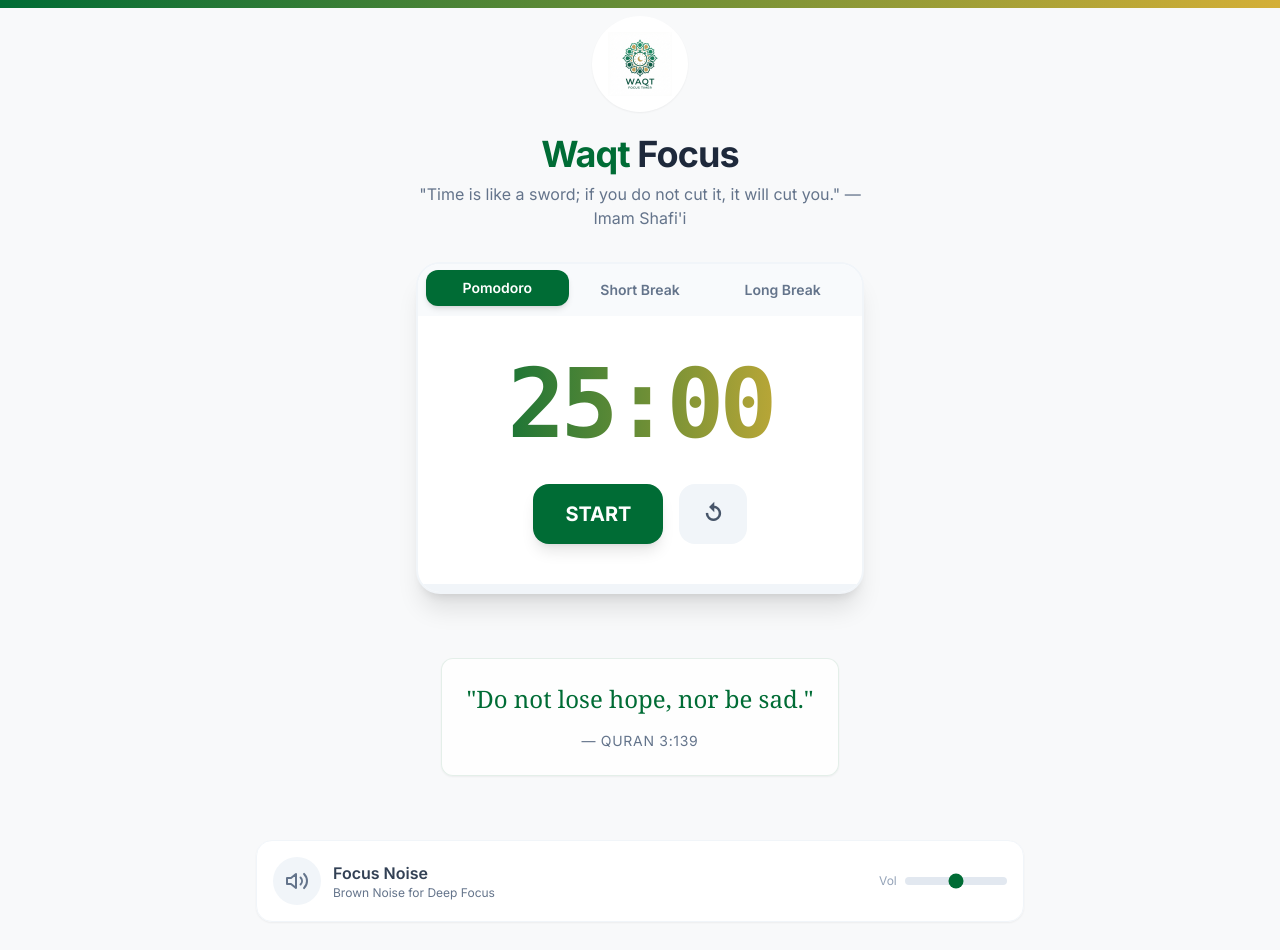
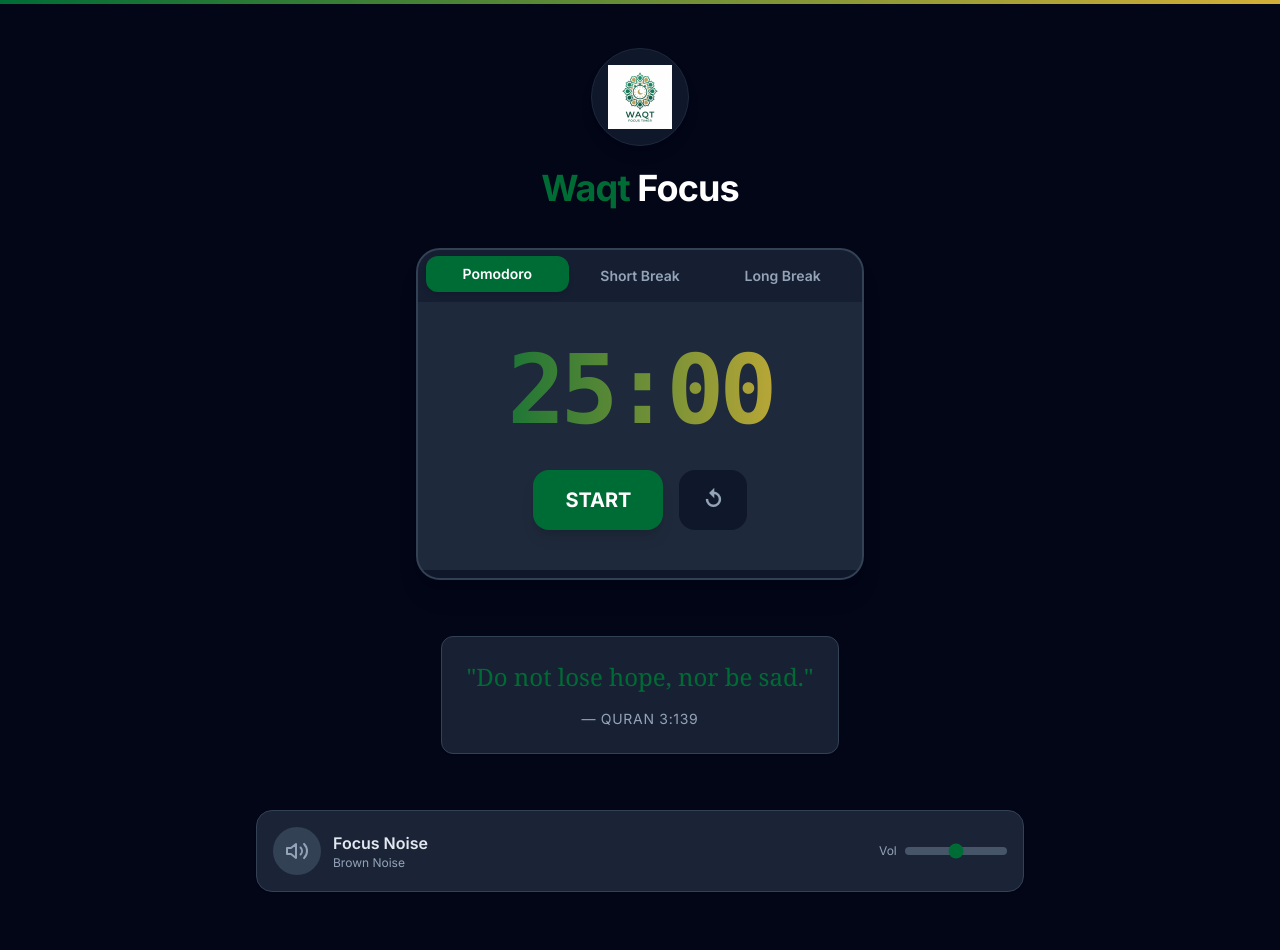
Before and after one commit to NabilPervez/podomopower, a React (Vite) app: page / in a window 1280 px wide. Shown: the top 950 px of the page. Built offline with nearby package versions, Linux system fonts and the light colour scheme; a web font is replaced by a local one.

Commit message:
Enhance UI with Dark Mode, reduce brown noise volume, and auto-play on timer start

```diff
--- a/src/App.jsx
+++ b/src/App.jsx
@@ -4,31 +4,38 @@ import QuoteDisplay from './components/QuoteDisplay'
 import SoundControl from './components/SoundControl'
 
 function App() {
+  const [isSoundPlaying, setIsSoundPlaying] = useState(false);
+
+  const handleTimerStart = () => {
+    setIsSoundPlaying(true);
+  };
+
+  const handleTimerStop = () => {
+    setIsSoundPlaying(false);
+  };
+
   return (
-    <div className="min-h-screen bg-off-white flex flex-col items-center justify-center p-4 relative overflow-hidden">
+    <div className="min-h-screen bg-slate-950 flex flex-col items-center justify-start p-4 pt-12 relative overflow-hidden">
 
       {/* Background Decor */}
-      <div className="absolute top-0 left-0 w-full h-2 bg-gradient-to-r from-islamic-green to-islamic-gold" />
+      <div className="absolute top-0 left-0 w-full h-1 bg-gradient-to-r from-islamic-green to-islamic-gold" />
 
       <header className="mb-8 text-center z-10">
-        <div className="inline-block p-4 rounded-full bg-white shadow-sm mb-4">
+        <div className="inline-block p-4 rounded-full bg-slate-900 shadow-lg border border-slate-800 mb-4">
           <img src="/pwa-192x192.png" alt="Logo" className="w-16 h-16 object-contain" />
         </div>
-        <h1 className="text-4xl font-bold text-slate-800 tracking-tight mb-2">
+        <h1 className="text-4xl font-bold text-white tracking-tight mb-2">
           <span className="text-islamic-green">Waqt</span> Focus
         </h1>
-        <p className="text-slate-500 max-w-md mx-auto">
-          "Time is like a sword; if you do not cut it, it will cut you." — Imam Shafi'i
-        </p>
       </header>
 
-      <main className="w-full max-w-3xl z-10 flex flex-col gap-8">
-        <Timer />
+      <main className="w-full max-w-3xl z-10 flex flex-col gap-6">
+        <Timer onTimerStart={handleTimerStart} onTimerStop={handleTimerStop} />
         <QuoteDisplay />
-        <SoundControl />
+        <SoundControl externalPlayingState={isSoundPlaying} onToggleExternal={setIsSoundPlaying} />
 
-        {/* Task List Placeholder or Features */}
-        <div className="text-center text-sm text-slate-400 mt-8">
+
+        <div className="text-center text-sm text-slate-500 mt-8">
           Designed to help you focus for the sake of Allah.
         </div>
       </main>
--- a/src/components/QuoteDisplay.jsx
+++ b/src/components/QuoteDisplay.jsx
@@ -11,17 +11,17 @@ export default function QuoteDisplay() {
         const interval = setInterval(() => {
             const nextQuote = quotes[Math.floor(Math.random() * quotes.length)];
             setQuote(nextQuote);
-        }, 60000); // Change quote every minute or on pomodoro complete potentially
+        }, 60000); // Change quote every minute
 
         return () => clearInterval(interval);
     }, []);
 
     return (
-        <div className="text-center p-6 bg-white/80 backdrop-blur-sm rounded-xl shadow-sm border border-islamic-green/10 max-w-2xl mx-auto my-8">
+        <div className="text-center p-6 bg-slate-800/80 backdrop-blur-sm rounded-xl shadow-sm border border-slate-700 max-w-2xl mx-auto my-8">
             <p className="text-xl md:text-2xl font-serif text-islamic-green mb-4 leading-relaxed">
                 "{quote.text}"
             </p>
-            <p className="text-sm text-slate-500 font-medium uppercase tracking-wider">
+            <p className="text-sm text-slate-400 font-medium uppercase tracking-wider">
                 — {quote.source}
             </p>
         </div>
--- a/src/components/SoundControl.jsx
+++ b/src/components/SoundControl.jsx
@@ -1,7 +1,11 @@
 import { useState, useEffect, useRef } from 'react';
 
-export default function SoundControl() {
-    const [isPlaying, setIsPlaying] = useState(false);
+export default function SoundControl({ externalPlayingState, onToggleExternal }) {
+    // If externalPlayingState is provided (from App/Timer usually), use it.
+    // Otherwise default to local state (though for this feature request it should be linked).
+    const [internalIsPlaying, setInternalIsPlaying] = useState(false);
+    const isPlaying = externalPlayingState !== undefined ? externalPlayingState : internalIsPlaying;
+
     const [volume, setVolume] = useState(0.5);
     const audioContextRef = useRef(null);
     const gainNodeRef = useRef(null);
@@ -37,9 +41,12 @@ export default function SoundControl() {
                 const output = e.outputBuffer.getChannelData(0);
                 for (let i = 0; i < bufferSize; i++) {
                     const white = Math.random() * 2 - 1;
+                    // Brown noise: integrate white noise
                     output[i] = (lastOut + (0.02 * white)) / 1.02;
                     lastOut = output[i];
-                    output[i] *= 3.5; // Compensate for gain
+                    // SIGNIFICANTLY REDUCED GAIN:
+                    // Previous was * 3.5. New is * 0.1 to be much quieter by default.
+                    output[i] *= 0.1;
                 }
             };
 
@@ -74,17 +81,21 @@ export default function SoundControl() {
     }, [volume]);
 
     const toggleSound = () => {
-        setIsPlaying(!isPlaying);
+        if (onToggleExternal) {
+            onToggleExternal(!isPlaying);
+        } else {
+            setInternalIsPlaying(!internalIsPlaying);
+        }
     };
 
     return (
-        <div className="bg-white/90 backdrop-blur rounded-2xl p-4 shadow-sm border border-slate-100 flex items-center justify-between gap-4">
+        <div className="bg-slate-800/90 backdrop-blur rounded-2xl p-4 shadow-sm border border-slate-700 flex items-center justify-between gap-4">
             <div className="flex items-center gap-3">
                 <button
                     onClick={toggleSound}
                     className={`p-3 rounded-full transition-colors ${isPlaying
                             ? 'bg-islamic-green text-white'
-                            : 'bg-slate-100 text-slate-500 hover:bg-slate-200'
+                            : 'bg-slate-700 text-slate-400 hover:bg-slate-600'
                         }`}
                     aria-label={isPlaying ? "Stop Brown Noise" : "Play Brown Noise"}
                 >
@@ -95,8 +106,8 @@ export default function SoundControl() {
                     )}
                 </button>
                 <div>
-                    <h3 className="font-semibold text-slate-700">Focus Noise</h3>
-                    <p className="text-xs text-slate-500">Brown Noise for Deep Focus</p>
+                    <h3 className="font-semibold text-slate-200">Focus Noise</h3>
+                    <p className="text-xs text-slate-400">Brown Noise</p>
                 </div>
             </div>
 
@@ -109,7 +120,7 @@ export default function SoundControl() {
                     step="0.01"
                     value={volume}
                     onChange={(e) => setVolume(parseFloat(e.target.value))}
-                    className="w-full h-2 bg-slate-200 rounded-lg appearance-none cursor-pointer accent-islamic-green"
+                    className="w-full h-2 bg-slate-600 rounded-lg appearance-none cursor-pointer accent-islamic-green"
                 />
             </div>
         </div>
--- a/src/components/Timer.jsx
+++ b/src/components/Timer.jsx
@@ -6,7 +6,7 @@ const MODES = {
     longBreak: { label: 'Long Break', time: 15 * 60, color: 'bg-blue-600' },
 };
 
-export default function Timer() {
+export default function Timer({ onTimerStart, onTimerStop }) {
     const [mode, setMode] = useState('pomodoro');
     const [timeLeft, setTimeLeft] = useState(MODES.pomodoro.time);
     const [isRunning, setIsRunning] = useState(false);
@@ -20,6 +20,8 @@ export default function Timer() {
             }, 1000);
         } else if (timeLeft === 0) {
             setIsRunning(false);
+            onTimerStop && onTimerStop(); // Notify stop
+
             // Play sound or notify
             if (Notification.permission === 'granted') {
                 new Notification("Time's up!", { body: `Your ${MODES[mode].label} session has finished.` });
@@ -39,14 +41,22 @@ export default function Timer() {
         setMode(newMode);
         setTimeLeft(MODES[newMode].time);
         setIsRunning(false);
+        onTimerStop && onTimerStop();
     };
 
     const toggleTimer = () => {
-        setIsRunning(!isRunning);
+        const nextState = !isRunning;
+        setIsRunning(nextState);
+        if (nextState) {
+            onTimerStart && onTimerStart();
+        } else {
+            onTimerStop && onTimerStop();
+        }
     };
 
     const resetTimer = () => {
         setIsRunning(false);
+        onTimerStop && onTimerStop();
         setTimeLeft(MODES[mode].time);
     };
 
@@ -59,15 +69,15 @@ export default function Timer() {
     const progress = ((MODES[mode].time - timeLeft) / MODES[mode].time) * 100;
 
     return (
-        <div className="w-full max-w-md mx-auto bg-white rounded-3xl shadow-xl overflow-hidden border-2 border-slate-100">
-            <div className="flex p-2 bg-slate-50 justify-between">
+        <div className="w-full max-w-md mx-auto bg-slate-800 rounded-3xl shadow-xl overflow-hidden border-2 border-slate-700">
+            <div className="flex p-2 bg-slate-900/50 justify-between">
                 {Object.keys(MODES).map((key) => (
                     <button
                         key={key}
                         onClick={() => switchMode(key)}
                         className={`flex-1 py-2 px-4 rounded-xl text-sm font-semibold transition-all duration-300 ${mode === key
                                 ? `${MODES[key].color} text-white shadow-md transform -translate-y-0.5`
-                                : 'text-slate-500 hover:bg-slate-200'
+                                : 'text-slate-400 hover:bg-slate-700 hover:text-slate-200'
                             }`}
                     >
                         {MODES[key].label}
@@ -88,7 +98,7 @@ export default function Timer() {
                 <div className="flex justify-center gap-4">
                     <button
                         onClick={toggleTimer}
-                        className={`px-8 py-4 rounded-2xl text-xl font-bold text-white shadow-lg transform active:scale-95 transition-all ${isRunning ? 'bg-slate-700 hover:bg-slate-800' : 'bg-islamic-green hover:bg-green-800'
+                        className={`px-8 py-4 rounded-2xl text-xl font-bold text-white shadow-lg transform active:scale-95 transition-all ${isRunning ? 'bg-slate-700 hover:bg-slate-600' : 'bg-islamic-green hover:bg-green-700'
                             }`}
                     >
                         {isRunning ? 'PAUSE' : 'START'}
@@ -96,7 +106,7 @@ export default function Timer() {
 
                     <button
                         onClick={resetTimer}
-                        className="px-6 py-4 rounded-2xl text-xl font-bold text-slate-600 bg-slate-100 hover:bg-slate-200 transition-all"
+                        className="px-6 py-4 rounded-2xl text-xl font-bold text-slate-400 bg-slate-900 hover:bg-slate-700 transition-all"
                     >
                         ↺
                     </button>
@@ -104,7 +114,7 @@ export default function Timer() {
             </div>
 
             {/* Progress Bar Line */}
-            <div className="h-2 bg-slate-100 w-full">
+            <div className="h-2 bg-slate-900 w-full">
                 <div
                     className={`h-full transition-all duration-1000 ease-linear ${MODES[mode].color}`}
                     style={{ width: `${progress}%` }}
```
